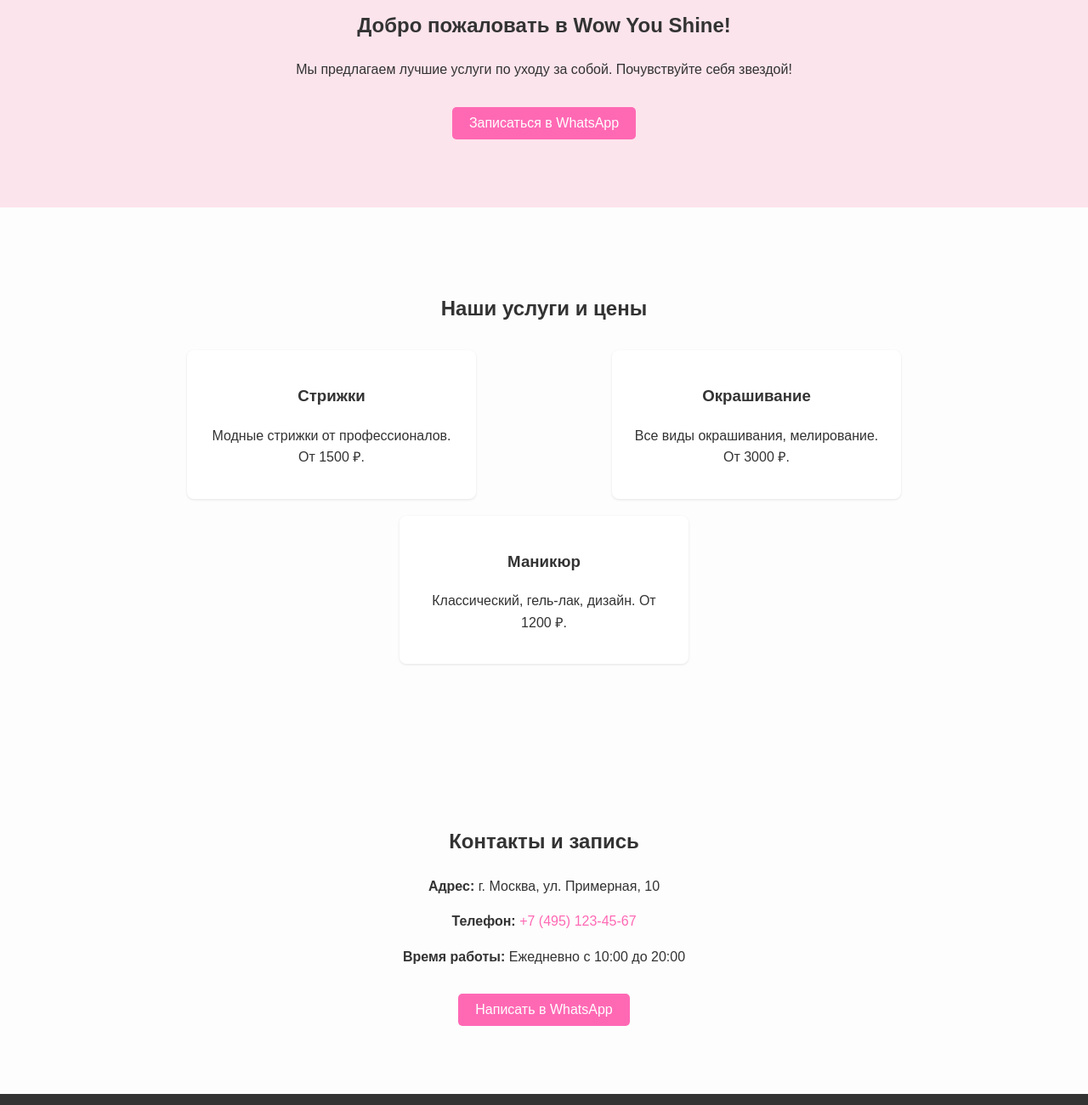
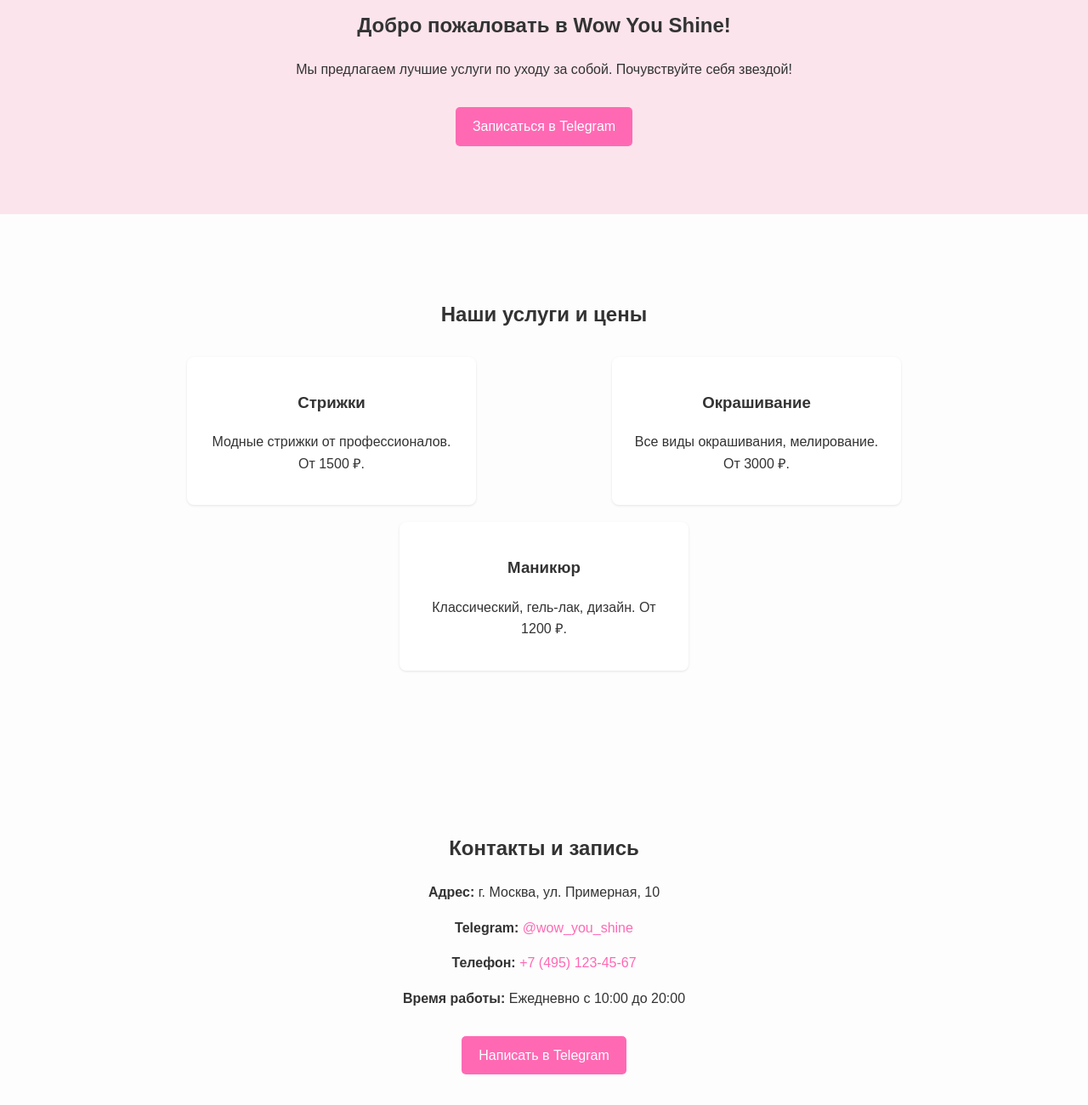
Before and after one commit to dclxviclangames/Wow, a plain HTML site: page index.html in a window 1280 px wide. Shown: the part 200-1500 px from the top of the page at 85% size. Drawn offline with Linux system fonts and the light colour scheme.

Commit message:
Update index.html

```diff
--- a/index.html
+++ b/index.html
@@ -34,9 +34,6 @@
             border-radius: 5px;
             margin-top: 15px;
             transition: background-color 0.3s;
-            cursor: pointer; /* Делаем курсор как у ссылки */
-            border: none; /* Убираем стандартную границу кнопки */
-            font-size: 1em; /* Делаем шрифт как у обычного текста */
         }
         .btn:hover {
             background-color: #ff4d94;
@@ -117,8 +114,8 @@
             <div class="container">
                 <h1>Добро пожаловать в Wow You Shine!</h1>
                 <p>Мы предлагаем лучшие услуги по уходу за собой. Почувствуйте себя звездой!</p>
-                <!-- Используем кнопку с JS обработчиком -->
-                <button class="btn" onclick="openWhatsApp()">Записаться в WhatsApp</button>
+                <!-- Кнопка с прямой ссылкой на Telegram -->
+                <a href="t.me" class="btn" target="_blank">Записаться в Telegram</a>
             </div>
         </section>
 
@@ -148,10 +145,12 @@
             <div class="container">
                 <h2>Контакты и запись</h2>
                 <p><strong>Адрес:</strong> г. Москва, ул. Примерная, 10</p>
+                <!-- Обновил контактную информацию для Telegram -->
+                <p><strong>Telegram:</strong> <a href="t.me" target="_blank">@wow_you_shine</a></p>
                 <p><strong>Телефон:</strong> <a href="tel:+74951234567">+7 (495) 123-45-67</a></p>
                 <p><strong>Время работы:</strong> Ежедневно с 10:00 до 20:00</p>
-                <!-- Используем кнопку с JS обработчиком -->
-                <button class="btn" onclick="openWhatsApp()">Написать в WhatsApp</button>
+                <!-- Кнопка в контактах тоже ведет на Telegram -->
+                <a href="t.me" class="btn" target="_blank">Написать в Telegram</a>
             </div>
         </section>
     </main>
@@ -163,30 +162,5 @@
         </div>
     </footer>
 
-    <script>
-        function openWhatsApp() {
-            const phoneNumber = '74951234567'; // Ваш номер телефона без +
-            const message = encodeURIComponent('Здравствуйте, хочу записаться на процедуру!');
-
-            // Попытка использовать глубокую ссылку (для мобильных приложений)
-            const deepLink = `whatsapp://send?phone=${phoneNumber}&text=${message}`;
-
-            // Альтернативная веб-ссылка
-            const webLink = `api.whatsapp.com{phoneNumber}&text=${message}`;
-
-            // Пытаемся открыть сначала через deep link
-            window.location.href = deepLink;
-
-            // Если deep link не сработал через короткое время, переходим на веб-версию
-            setTimeout(() => {
-                // Если пользователь еще на той же странице (т.е. приложение не открылось),
-                // открываем веб-версию в новом окне/вкладке
-                if (document.visibilityState === 'visible') {
-                   window.open(webLink, '_blank');
-                }
-            }, 500); // Задержка 0.5 секунды
-        }
-    </script>
-
 </body>
 </html>
```
